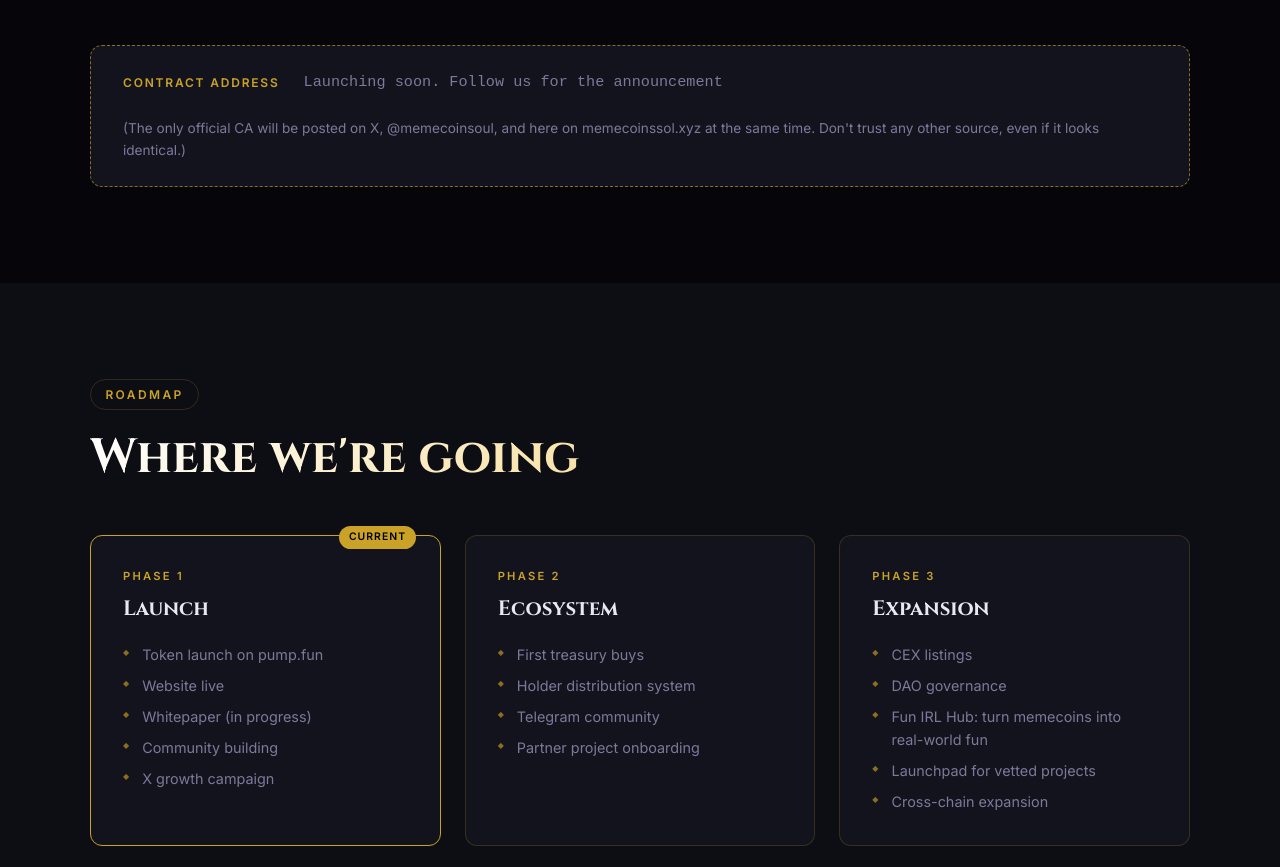
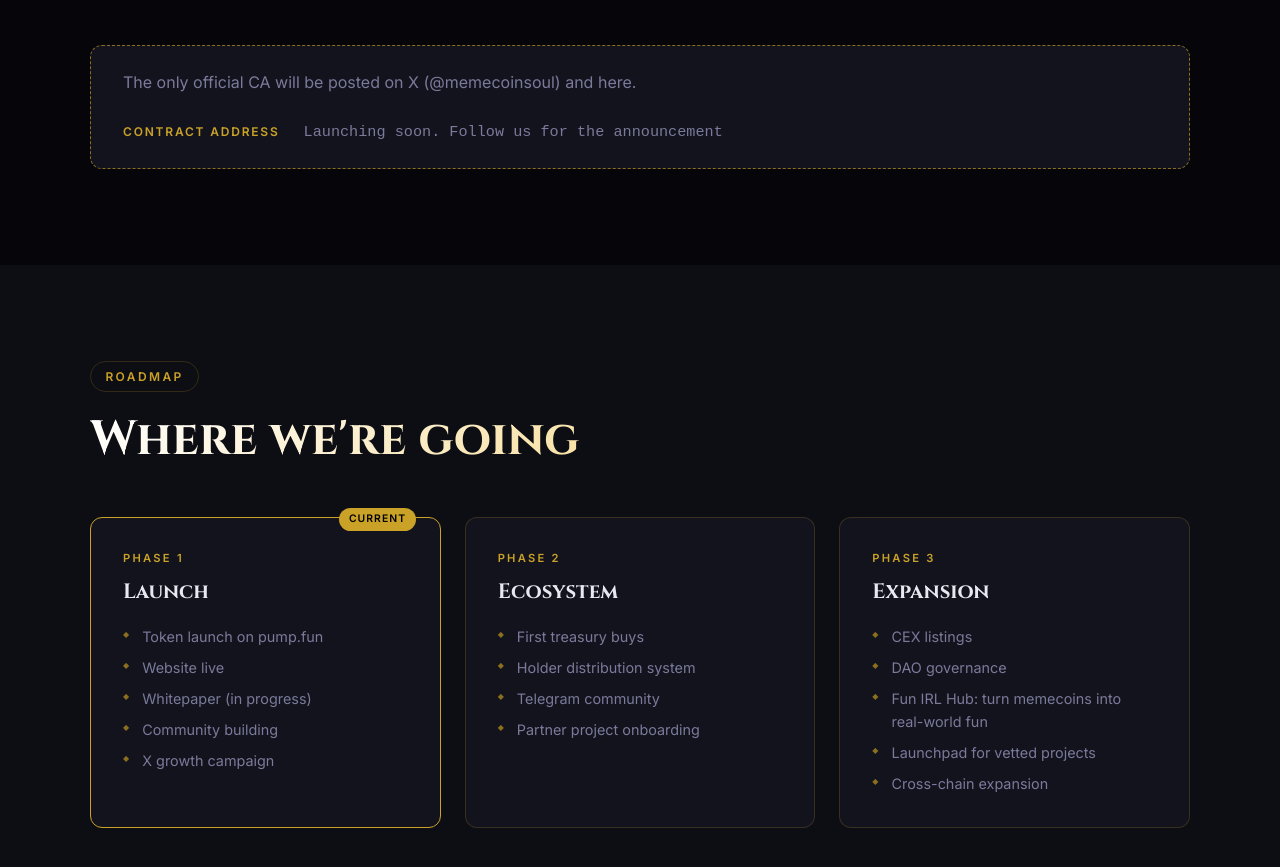
Before and after one commit to Mikloncaric/memecoins-website, a plain HTML site: page index.html in a window 1280 px wide. Shown: the part 3196-4063 px from the top of the page. Drawn offline with Linux system fonts and the light colour scheme.

Commit message:
Shorten CA verification note, move above CA value, increase font size

```diff
--- a/index.html
+++ b/index.html
@@ -207,9 +207,9 @@
         </div>
       </div>
       <div class="ca-box">
+        <span class="ca-note">The only official CA will be posted on X (@memecoinsoul) and here.</span>
         <span class="ca-label">Contract Address</span>
         <span class="ca-value">Launching soon. Follow us for the announcement</span>
-        <span class="ca-note">(The only official CA will be posted on X, @memecoinsoul, and here on memecoinssol.xyz at the same time. Don't trust any other source, even if it looks identical.)</span>
       </div>
     </div>
   </section>
--- a/style.css
+++ b/style.css
@@ -532,7 +532,7 @@ section h2 {
 
 .ca-note {
   width: 100%;
-  font-size: 0.85rem;
+  font-size: 1rem;
   color: var(--text-muted);
 }
 
```
